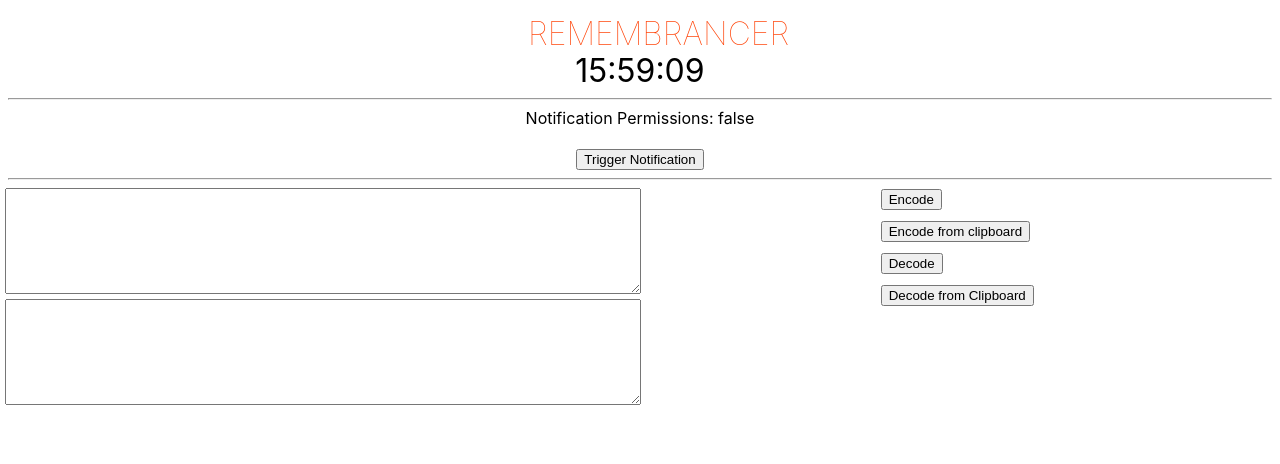
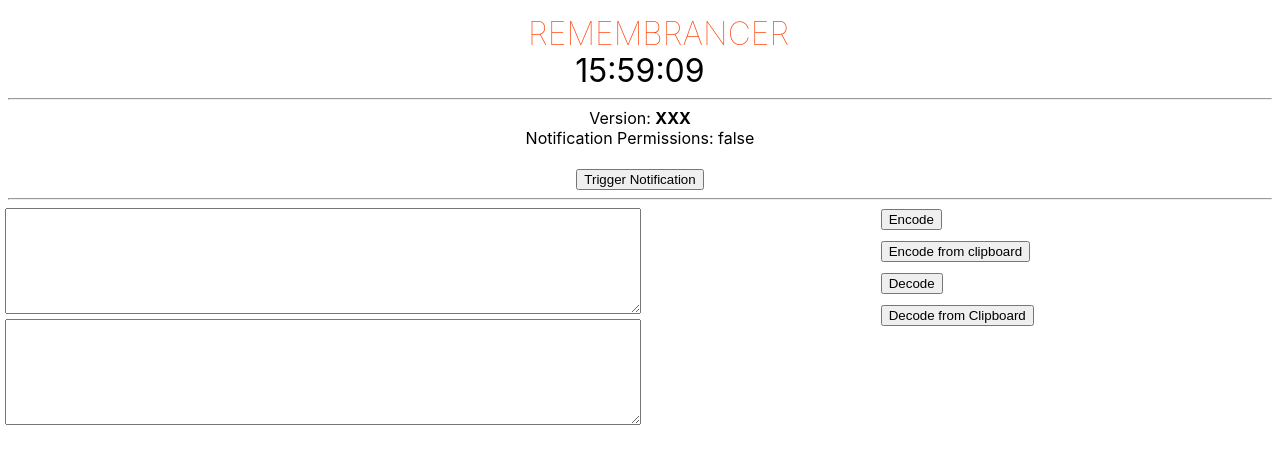
Before and after one commit to dArignac/remembrancer, a Svelte app: page / in a window 1280 px wide. Shown: the top 464 px of the page. Built offline with nearby package versions, Linux system fonts and the light colour scheme.

Commit message:
feat: added version display

```diff
--- a/package.json
+++ b/package.json
@@ -93,8 +93,8 @@
               "files": [
                 "src/lib/Version.svelte"
               ],
-              "from": "Version <span>.*</span>",
-              "to": "Version <span>${nextRelease.version}</span>",
+              "from": "Version: <span>.*</span>",
+              "to": "Version: <span>${nextRelease.version}</span>",
               "results": [
                 {
                   "file": "src/lib/Version.svelte",
--- a/src-tauri/tauri.conf.json
+++ b/src-tauri/tauri.conf.json
@@ -65,7 +65,7 @@
     "windows": [
       {
         "fullscreen": false,
-        "height": 420,
+        "height": 460,
         "resizable": true,
         "title": "Remembrancer",
         "width": 440
--- a/src/App.svelte
+++ b/src/App.svelte
@@ -1,9 +1,9 @@
 <script lang="ts">
-  import Countdown from "./lib/Countdown.svelte";
   import { isPermissionGranted } from "@tauri-apps/api/notification";
+  import Base64 from "./lib/Base64.svelte";
+  import Clock from "./lib/Clock.svelte";
   import NotificationButton from "./lib/NotificationButton.svelte";
-  import Clock from "./lib/Clock.svelte";
-  import Base64 from "./lib/Base64.svelte";
+  import Version from "./lib/Version.svelte";
 
   let notifPromise = isPermissionGranted();
 </script>
@@ -13,6 +13,7 @@
   <Clock />
   <!-- <Countdown /> -->
   <hr />
+  <Version />
   Notification Permissions:
   {#await notifPromise}
     loading...
--- /dev/null
+++ b/src/lib/Version.svelte
@@ -0,0 +1,11 @@
+<p>Version: <span>XXX</span></p>
+
+<style>
+  p {
+    margin: 0;
+    padding: 0;
+  }
+  p span {
+    font-weight: bold;
+  }
+</style>
```
